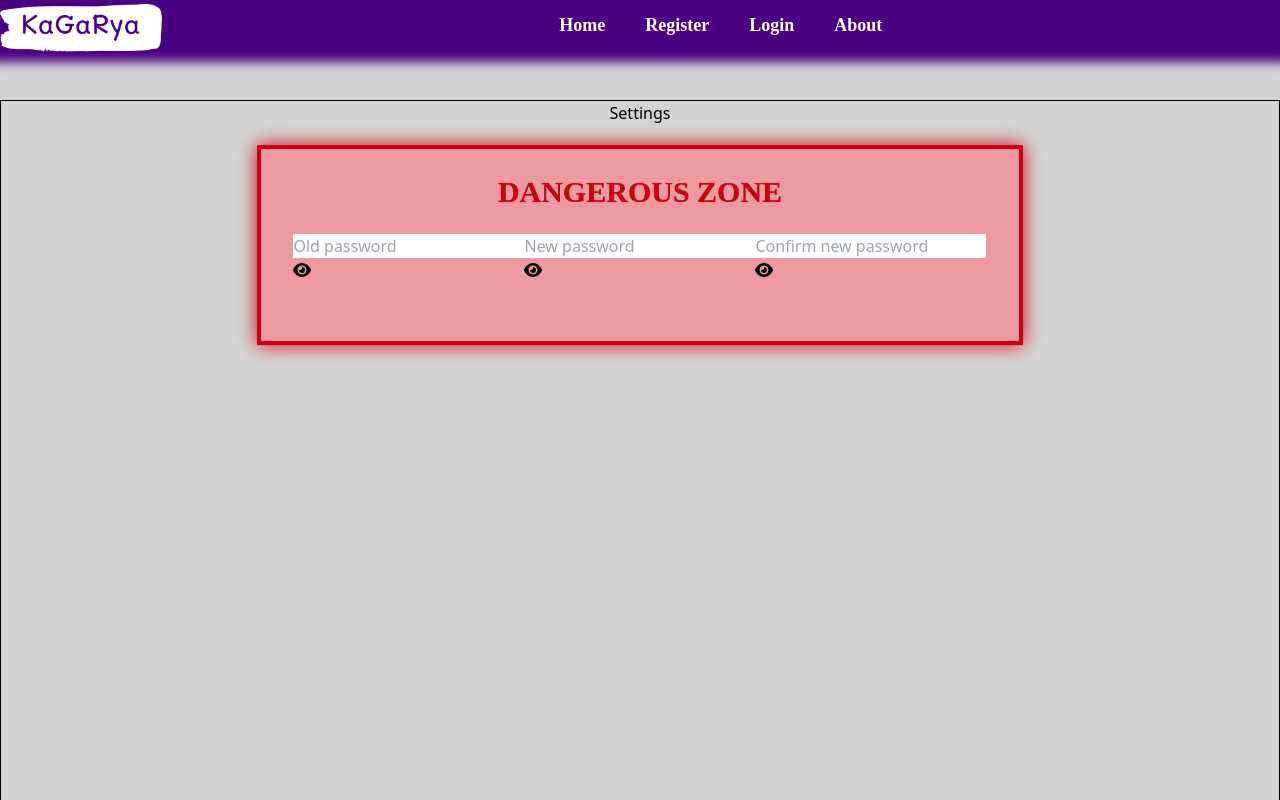
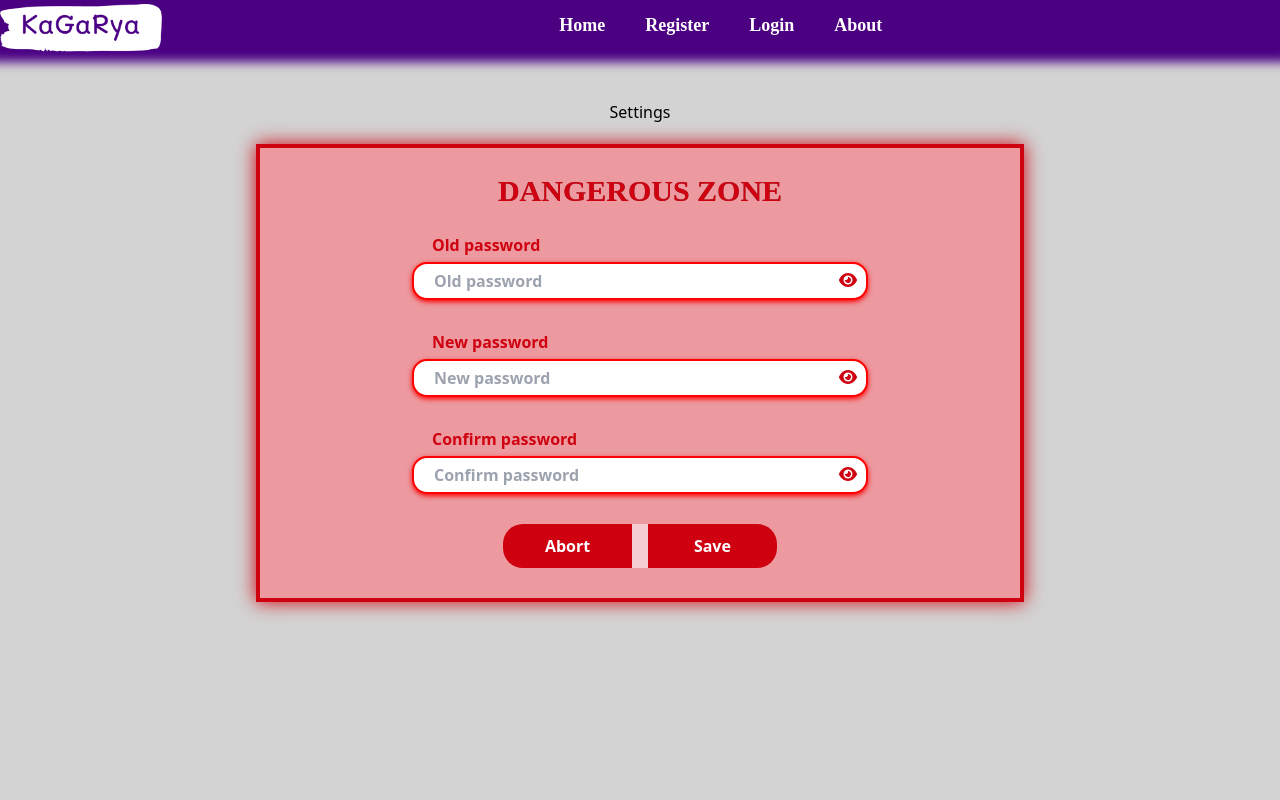
Before and after one commit to KaKeGo/kagarya, a React (Create React App) app: page /user/settings in a window 1280 px wide. Both pictures are taken after a click on the button "Change password". Shown: the top 800 px of the page. Built offline with nearby package versions, Linux system fonts and the light colour scheme; no server answers.

Commit message:
add inputs and buttons

```diff
--- a/src/content/Accounts/UserInterface/Settings/Settings.jsx
+++ b/src/content/Accounts/UserInterface/Settings/Settings.jsx
@@ -4,7 +4,11 @@ import { useSelector } from 'react-redux'
 import { FontAwesomeIcon } from '@fortawesome/react-fontawesome';
 import { faEye, faEyeSlash } from '@fortawesome/free-solid-svg-icons';
 
+import LoadingProgress from '../../../../components/LoadingProgress/LoadingProgress';
+import CSRFToken from '../../../../CSRFToken';
+
 import styles from './Settings.module.css'
+
 
 
 
@@ -22,7 +26,8 @@ const Settings = () => {
     }
 
     return (
-        <div className='site__height b'>
+        <div className='site__height'>
+        <LoadingProgress />
 
             <div className={`${styles.settings__menu}`}>
 
@@ -44,26 +49,56 @@ const Settings = () => {
                             )}
 
                             {showPasswordInputs && (
-                                <>
-                                    <div className={styles.password__inputs}>
-                                        <input className={styles.password__inputs} type={oldPasswordVisible ? 'text' : 'password'} placeholder='Old password'/>
-                                        <div className={styles.password__toggle} onClick={() => setOldPasswordVisible(!oldPasswordVisible)}>
-                                            <FontAwesomeIcon className={styles.icon__style} icon={oldPasswordVisible ? faEyeSlash : faEye} />
+                                <form className={styles.form__change__password}><CSRFToken />
+
+                                    <div className={styles.form__group}>
+                                        <label htmlFor='old-password'>Old password</label>
+                                        <div className={styles.password__wrapper}>
+                                            <input className={styles.password__inputs} type={oldPasswordVisible ? 'text' : 'password'}
+                                                placeholder='Old password' id='old-password' required
+                                            />
+                                            <div className={styles.password__toggle}  role='button' tabIndex='0'
+                                                onClick={() => setOldPasswordVisible(!oldPasswordVisible)}
+                                            >
+                                                <FontAwesomeIcon className={styles.icon__style} icon={oldPasswordVisible ? faEyeSlash : faEye} />
+                                            </div>
                                         </div>
                                     </div>
-                                    <div className={styles.password__inputs} type={newPasswordVisible ? 'text' : 'password'}>
-                                        <input className={styles.password__inputs} type={newPasswordVisible ? 'text' : 'password'} placeholder='New password'/>
-                                        <div className={styles.password__toggle} onClick={() => setNewPasswordVisible(!newPasswordVisible)}>
-                                            <FontAwesomeIcon className={styles.icon__style} icon={newPasswordVisible ? faEyeSlash : faEye} />
+
+                                    <div className={styles.form__group}>
+                                        <label htmlFor='new-password'>New password</label>
+                                        <div className={styles.password__wrapper}>
+                                            <input className={styles.password__inputs} type={newPasswordVisible ? 'text' : 'password'}
+                                                placeholder='New password' id='new-password' required
+                                            />
+                                            <div className={styles.password__toggle}  role='button' tabIndex='0'
+                                                onClick={() => setNewPasswordVisible(!newPasswordVisible)}
+                                            >
+                                                <FontAwesomeIcon className={styles.icon__style} icon={newPasswordVisible ? faEyeSlash : faEye} />
+                                            </div>
                                         </div>
                                     </div>
-                                    <div className={styles.password__inputs} type={confirmPasswordVisible ? 'text' : 'password'}>
-                                        <input className={styles.password__inputs} type={confirmPasswordVisible ? 'text' : 'password'} placeholder='Confirm new password'/>
-                                        <div className={styles.password__toggle} onClick={() => setConfirmPasswordVisible(!confirmPasswordVisible)}>
-                                            <FontAwesomeIcon className={styles.icon__style} icon={confirmPasswordVisible ? faEyeSlash : faEye} />
+
+                                    <div className={styles.form__group}>
+                                        <label htmlFor='confirm-password'>Confirm password</label>
+                                        <div className={styles.password__wrapper}>
+                                            <input className={styles.password__inputs} type={confirmPasswordVisible ? 'text' : 'password'}
+                                                placeholder='Confirm password' id='confirm-password' required
+                                            />
+                                            <div className={styles.password__toggle}  role='button' tabIndex='0'
+                                                onClick={() => setConfirmPasswordVisible(!confirmPasswordVisible)}
+                                            >
+                                                <FontAwesomeIcon className={styles.icon__style} icon={confirmPasswordVisible ? faEyeSlash : faEye} />
+                                            </div>
                                         </div>
                                     </div>
-                                </>
+
+                                    <div className={styles.button__password__container}>
+                                        <button type='button' className={styles.abort__button}>Abort</button>
+                                        <button type='submit' className={styles.save__button}>Save</button>
+                                    </div>
+
+                                </form>
                             )}
 
                         </div>
--- a/src/content/Accounts/UserInterface/Settings/Settings.module.css
+++ b/src/content/Accounts/UserInterface/Settings/Settings.module.css
@@ -11,6 +11,25 @@
     width: 100%;
     background-color: white;
     margin-top: 20px;
+}
+
+.form__change__password {
+    width: 60%;
+    margin-bottom: 30px;
+}
+
+.form__group {
+    display: flex;
+    flex-direction: column;
+    width: 100%;
+    margin-bottom: 20px;
+}
+
+.form__group label {
+    margin-bottom: 5px;
+    margin-left: 20px;
+    font-weight: 700;
+    color: rgba(207, 0, 15, 1);
 }
 
 .change__password__container {
@@ -55,8 +74,91 @@
     color: #FF6347;
 }
 
-.password__inputs {
+.password__wrapper {
+    position: relative;
+    display: flex;
+    align-items: center;
+    width: 100%;
+}
 
+.password__wrapper .password__inputs {
+    width: 100%;
+    padding: 5px 20px;
+    margin-bottom: 10px;
+    border-radius: 15px;
+    border: 2px solid rgba(255, 0, 0, 1);
+    box-shadow: 0 2px 5px rgba(255, 0, 0, 1);
+    color: rgba(207, 0, 15, 1);
+    font-weight: 600;
+}
+
+.password__wrapper .password__inputs:focus {
+    outline: none;
+    box-shadow: 0 6px 5px rgba(207, 0, 15, 1);
+}
+
+.password__toggle {
+    outline: none;
+    position: absolute;
+    right: 0;
+    top: 0;
+    height: calc(100% - 12px);
+    cursor: pointer;
+    display: flex;
+    align-items: center;
+    justify-content: center;
+    width: 40px;
+    padding: 0;
+}
+
+.icon__style {
+    color: rgba(207, 0, 15, 1);
+}
+
+.button__password__container {
+    display: flex;
+    justify-content: center;
+    align-items: center;
+    width: 60%;
+    margin: 0 auto;
+    margin-top: 10px;
+}
+
+.save__button {
+    width: 50%;
+    padding: 10px 20px;
+    background-color: rgba(207, 0, 15, 1);
+    color: white;
+    border: none;
+    border-left: 8px solid rgba(255, 255, 255, 0.8);
+    border-top-right-radius: 20px;
+    border-bottom-right-radius: 20px;
+    cursor: pointer;
+    font-weight: bold;
+    font-size: 16px;
+    transition: box-shadow 0.5s ease;
+}
+
+.save__button:hover {
+    box-shadow: 0 0 10px white;
+}
+
+.abort__button {
+    width: 50%;
+    padding: 10px 20px;
+    background-color: rgba(207, 0, 15, 1);
+    color: white;
+    border: none;
+    border-right: 8px solid rgba(255, 255, 255, 0.8);
+    border-top-left-radius: 20px;
+    border-bottom-left-radius: 20px;
+    cursor: pointer;
+    font-weight: bold;
+    transition: box-shadow 0.5s ease;
+}
+
+.abort__button:hover {
+    box-shadow: 0 0 10px white;
 }
 
 @media (max-width: 1024px) {
```
